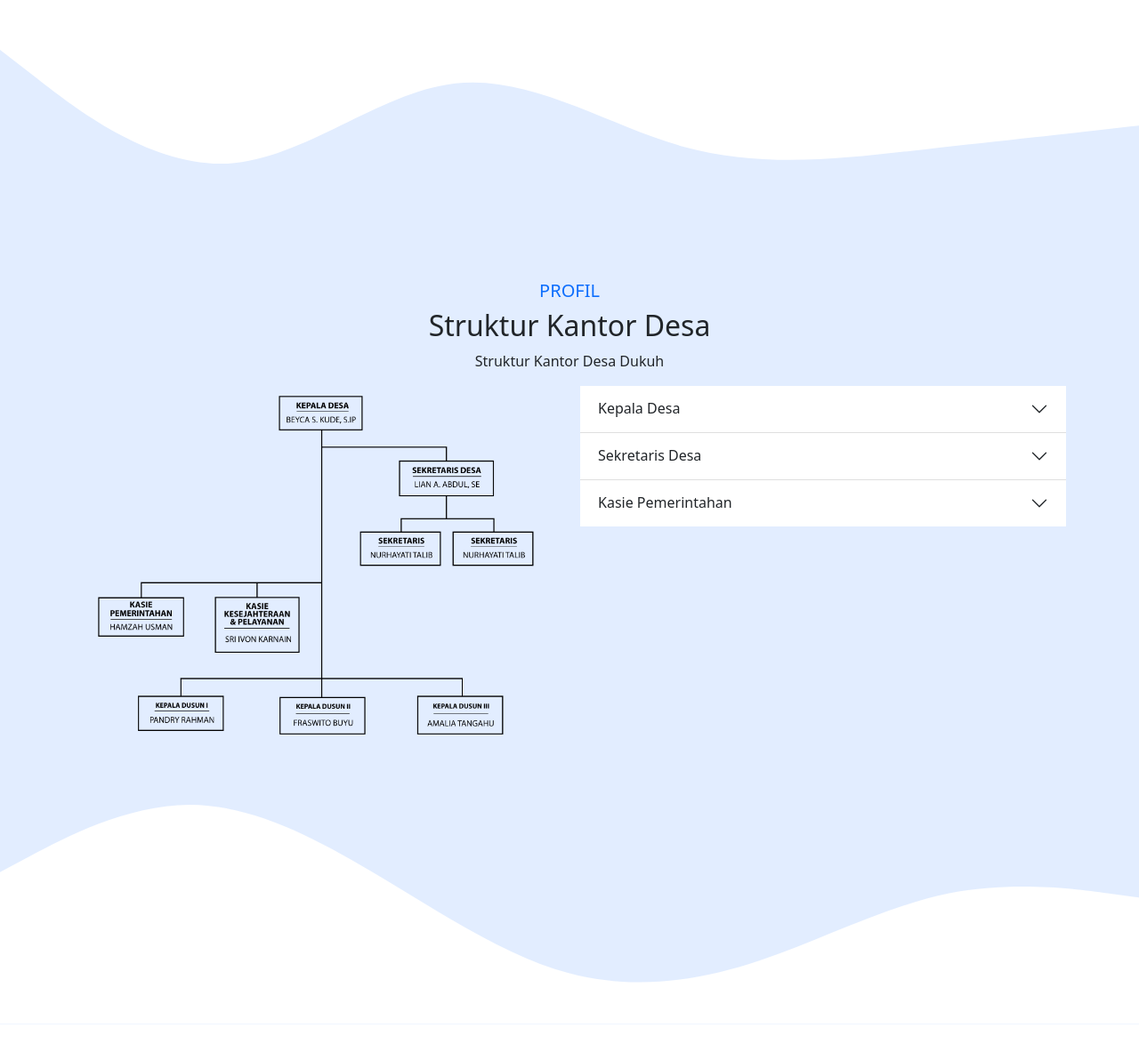
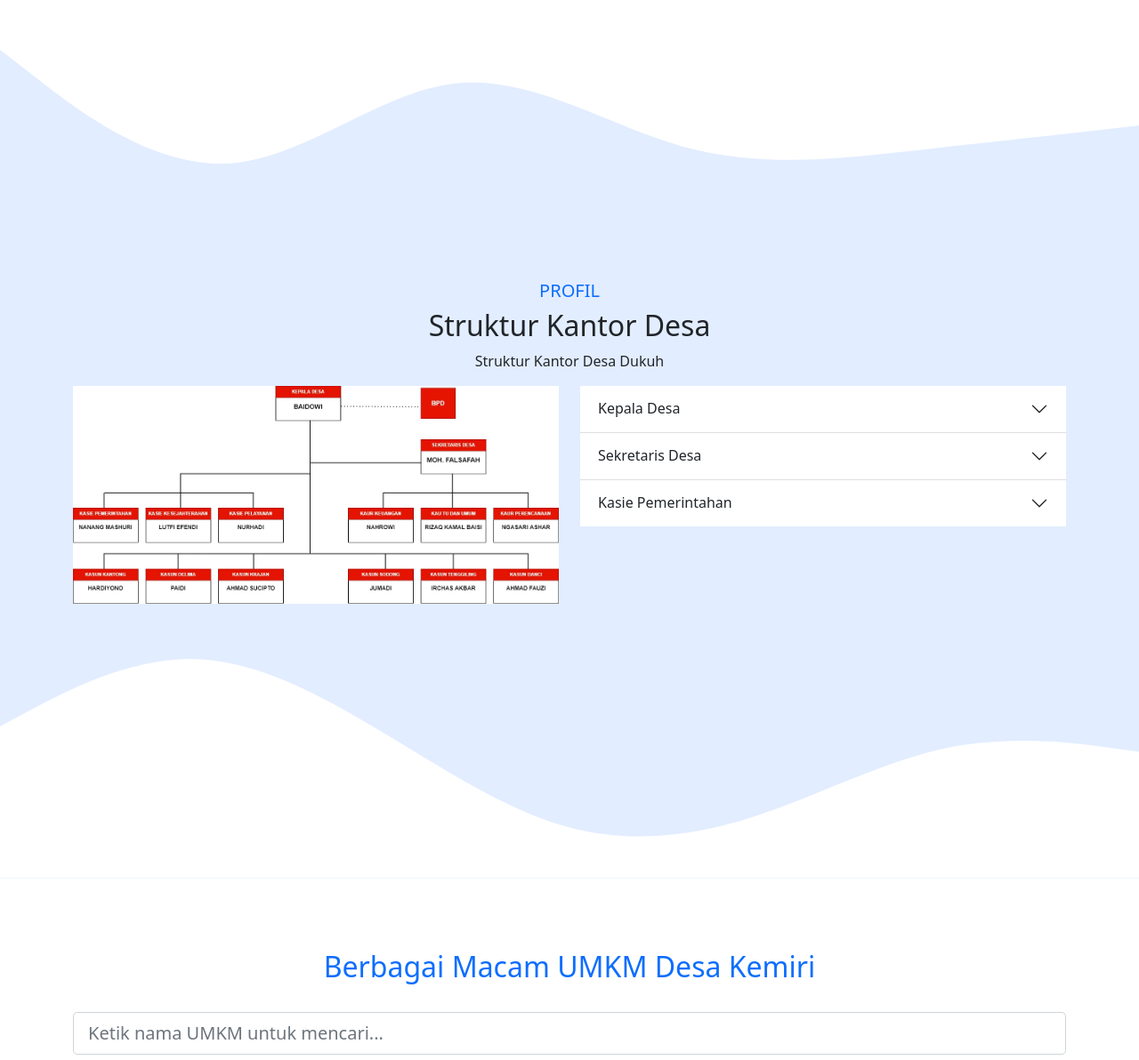
Before and after one commit to Bangik/web-ciplek, a PHP site: page / in a window 1280 px wide. Shown: the part 3582-4774 px from the top of the page at 89% size. Run offline with PHP 8.4, Linux system fonts and the light colour scheme; data comes from the database, SQL or seed files in the repository; some libraries are stand-ins or nearby versions.

Commit message:
struktur

```diff
--- a/index.php
+++ b/index.php
@@ -184,7 +184,7 @@
         </div>
         <div class="row" data-aos="zoom-in">
           <div class="col-lg-6">
-            <img src="./asset/img/strukturkantor.png" alt="" class="img-fluid" />
+            <img src="./asset/img/bagan-desa.jpg" alt="" class="img-fluid" />
           </div>
           <div class="col-lg-6">
             <div class="accordion accordion-flush" id="accordionFlushExample" data-aos="fade-left">
```
Also changed, not shown: asset/img/bagan-desa.jpg (added).
